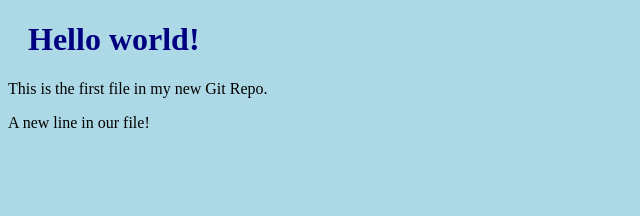
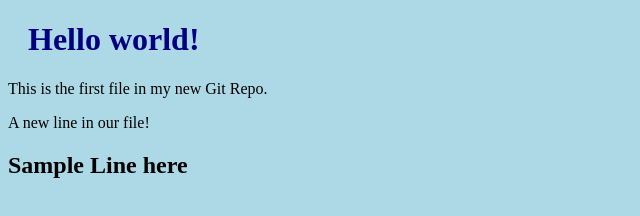
Before and after one commit to ebrosas/Test-Repository, a plain HTML site: page index.html in a window 1280 px wide. Shown: the whole page, without its empty margins (0-640 px from the left). Drawn offline with Linux system fonts and the light colour scheme.

Commit message:
Signed-off-by: Ervin Brosas <ervin.brosas@yahoo.com>

```diff
--- a/index.html
+++ b/index.html
@@ -9,6 +9,7 @@
 <h1>Hello world!</h1>
 <p>This is the first file in my new Git Repo.</p>
 <p>A new line in our file!</p>
+<h2>Sample Line here </h2>
 
 </body>
 </html>
```
